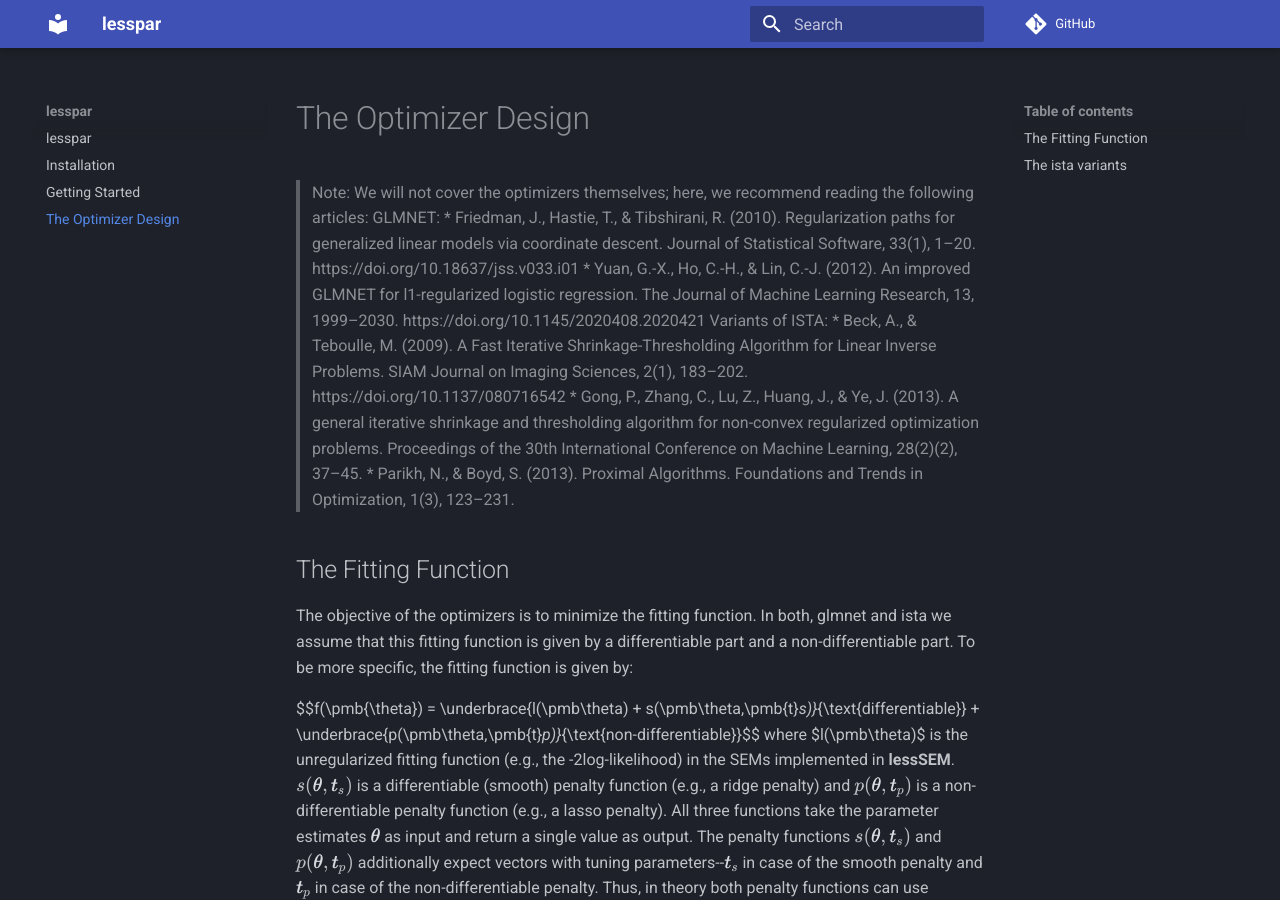
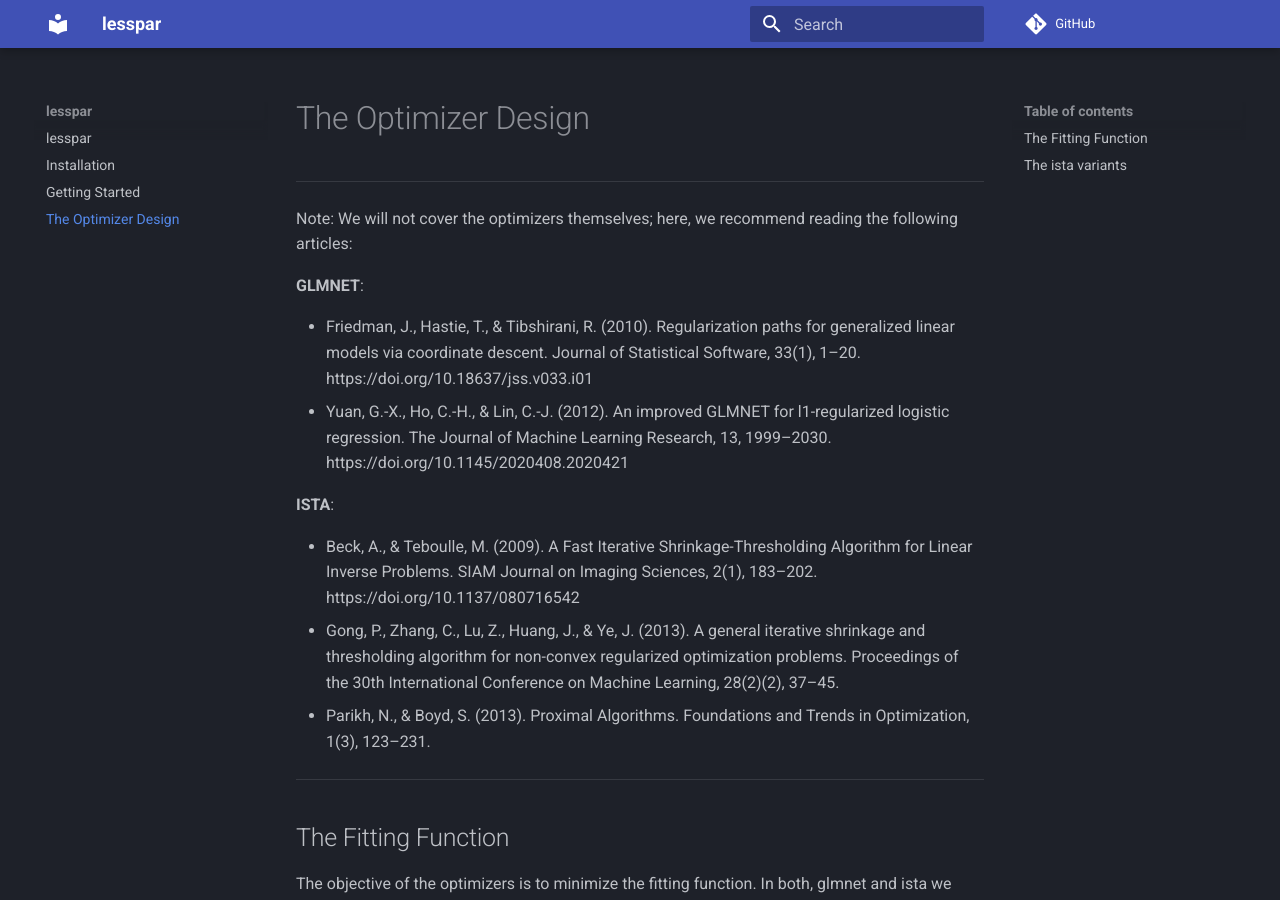
Before and after one commit to jhorzek/lesstimate, an MkDocs documentation site: the page built from docs/3-The Optimizer Design.md, in a window 1280 px wide and 900 px high. Built offline with MkDocs 1.6.1 and Material for MkDocs 9.7.7, drawn with Linux system fonts in a browser that asks for light colours; comment, search, counter and statistics services are not loaded.

Commit message:
fix for information on optimizers

```diff
--- a/docs/3-The Optimizer Design.md
+++ b/docs/3-The Optimizer Design.md
@@ -1,14 +1,22 @@
 # The Optimizer Design
 
-> Note: We will not cover the optimizers themselves; here, we recommend
+---
+
+Note: We will not cover the optimizers themselves; here, we recommend
 reading the following articles:
-> GLMNET:
-> * Friedman, J., Hastie, T., & Tibshirani, R. (2010). Regularization paths for generalized linear models via coordinate descent. Journal of Statistical Software, 33(1), 1–20. https://doi.org/10.18637/jss.v033.i01
-> * Yuan, G.-X., Ho, C.-H., & Lin, C.-J. (2012). An improved GLMNET for l1-regularized logistic regression. The Journal of Machine Learning Research, 13, 1999–2030. https://doi.org/10.1145/2020408.2020421
-> Variants of ISTA:
-> * Beck, A., & Teboulle, M. (2009). A Fast Iterative Shrinkage-Thresholding Algorithm for Linear Inverse Problems. SIAM Journal on Imaging Sciences, 2(1), 183–202. https://doi.org/10.1137/080716542
-> * Gong, P., Zhang, C., Lu, Z., Huang, J., & Ye, J. (2013). A general iterative shrinkage and thresholding algorithm for non-convex regularized optimization problems. Proceedings of the 30th International Conference on Machine Learning, 28(2)(2), 37–45.
-> * Parikh, N., & Boyd, S. (2013). Proximal Algorithms. Foundations and Trends in Optimization, 1(3), 123–231.
+
+**GLMNET**:
+
+* Friedman, J., Hastie, T., & Tibshirani, R. (2010). Regularization paths for generalized linear models via coordinate descent. Journal of Statistical Software, 33(1), 1–20. https://doi.org/10.18637/jss.v033.i01
+* Yuan, G.-X., Ho, C.-H., & Lin, C.-J. (2012). An improved GLMNET for l1-regularized logistic regression. The Journal of Machine Learning Research, 13, 1999–2030. https://doi.org/10.1145/2020408.2020421
+
+**ISTA**:
+
+* Beck, A., & Teboulle, M. (2009). A Fast Iterative Shrinkage-Thresholding Algorithm for Linear Inverse Problems. SIAM Journal on Imaging Sciences, 2(1), 183–202. https://doi.org/10.1137/080716542
+* Gong, P., Zhang, C., Lu, Z., Huang, J., & Ye, J. (2013). A general iterative shrinkage and thresholding algorithm for non-convex regularized optimization problems. Proceedings of the 30th International Conference on Machine Learning, 28(2)(2), 37–45.
+* Parikh, N., & Boyd, S. (2013). Proximal Algorithms. Foundations and Trends in Optimization, 1(3), 123–231.
+
+---
 
 ## The Fitting Function
 
```
